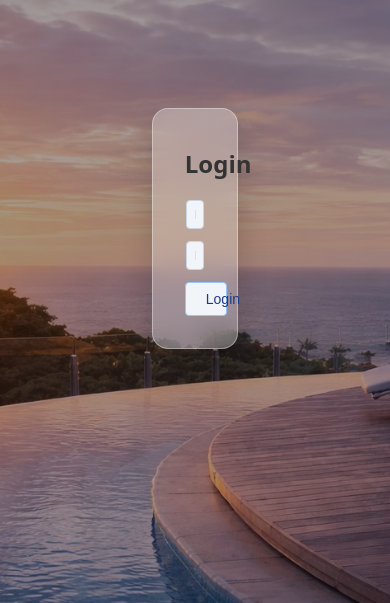
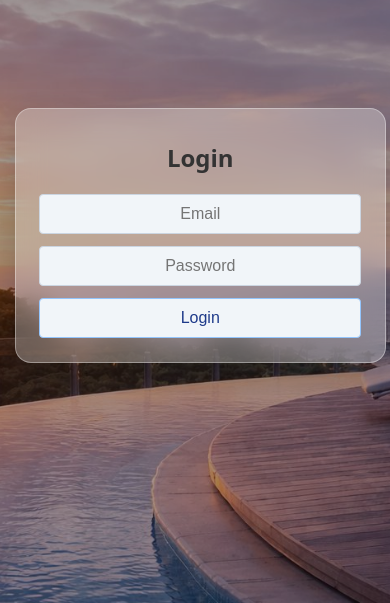
Before and after one commit to Olivialinden/hotel_booking_system, a FastAPI app: page /login in a window 390 px wide. Shown: the part 96-699 px from the top of the page. Run offline with FastAPI, Linux system fonts and the light colour scheme.

Commit message:
iphone login input

```diff
--- a/backend/static/css/style.css
+++ b/backend/static/css/style.css
@@ -668,6 +668,32 @@ td {
   text-align: center;
 }
 
+@media (max-width: 600px) {
+  .login-card {
+    width: 95vw;
+    max-width: 98vw;
+    min-width: 0;
+    margin: 32px auto;
+    padding: 12px 6vw 24px 6vw;
+    box-sizing: border-box;
+  }
+  .auth-form input[type="text"],
+  .auth-form input[type="email"],
+  .auth-form input[type="password"],
+  .auth-form input[type="number"] {
+    width: 100%;
+    min-width: 0;
+    font-size: 16px;
+    padding: 10px 8px;
+    box-sizing: border-box;
+  }
+  .auth-form button[type="submit"] {
+    width: 100%;
+    font-size: 16px;
+    padding: 10px 0;
+  }
+}
+
 /* 登入成功提示文字 */
 .login-success {
   color: rgba(255,255,255,0.75);
```
